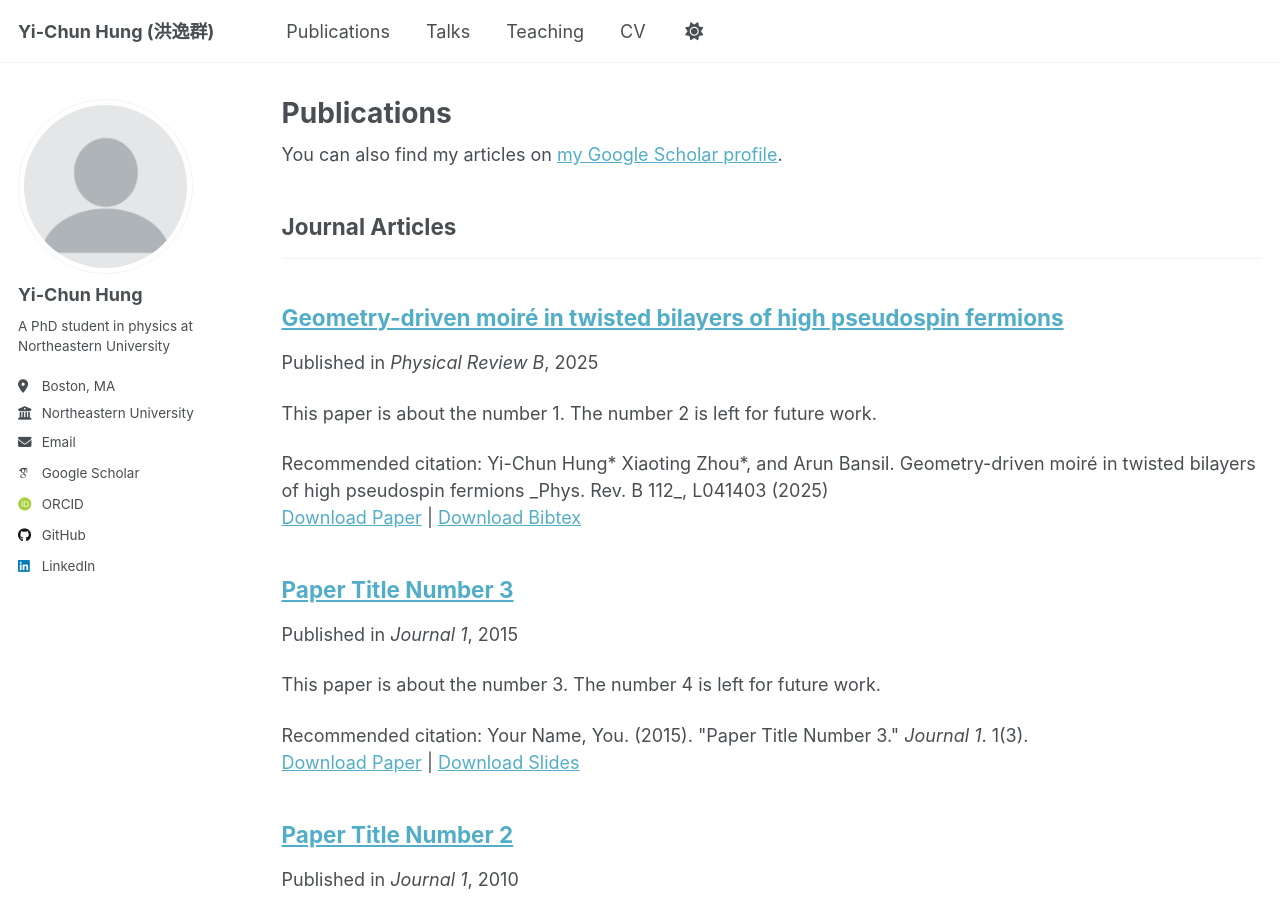
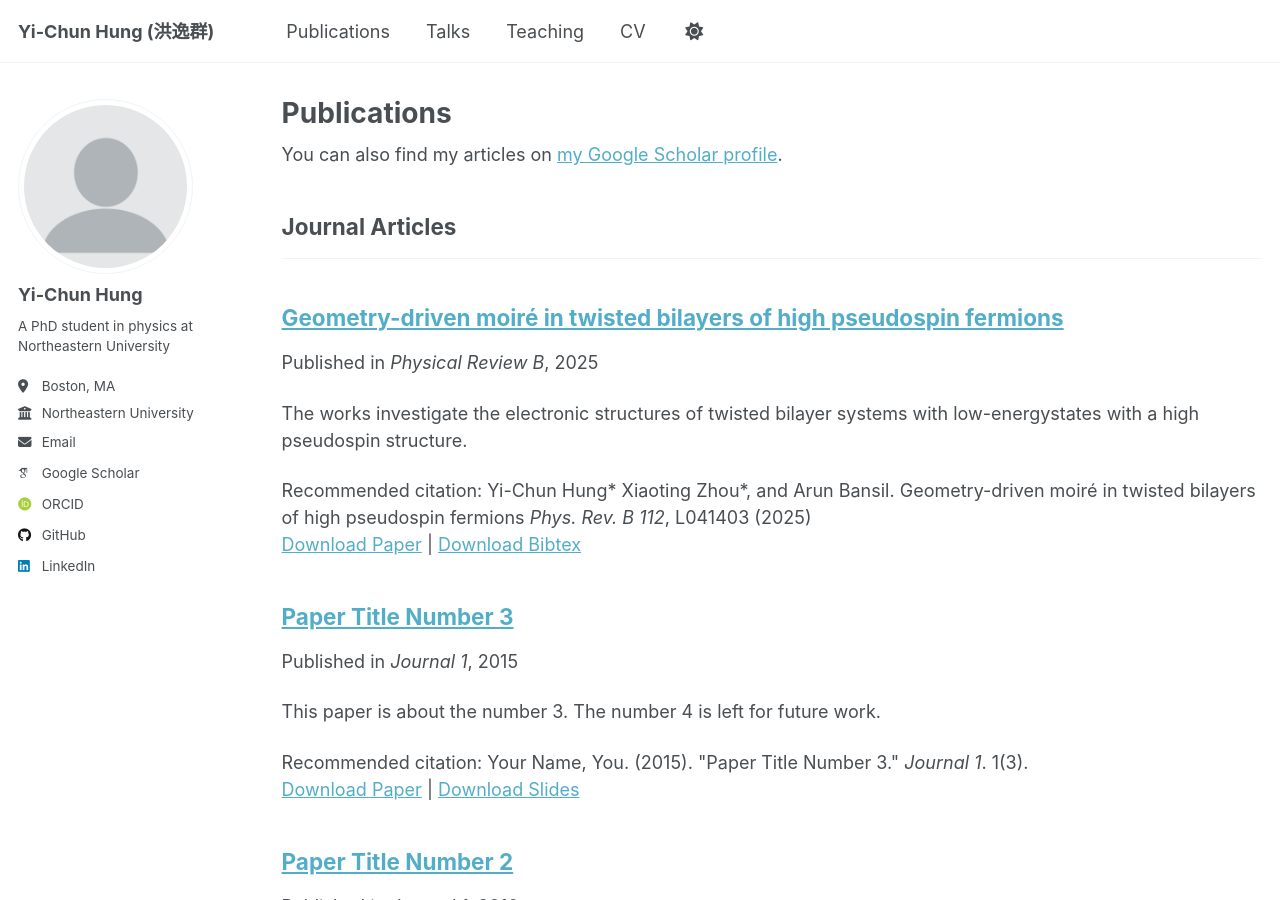
Before and after one commit to lengentyh/YiChunHung_Physics, a Jekyll site: the page built from _pages/publications.html, in a window 1280 px wide and 900 px high. Built offline with Jekyll 4.4.1, drawn with Linux system fonts in a browser that asks for light colours; some web fonts are replaced; a script that is not in the unit is left out.

Commit message:
Update 2025-06-28-watermill.md

```diff
--- a/_publications/2025-06-28-watermill.md
+++ b/_publications/2025-06-28-watermill.md
@@ -3,12 +3,12 @@ title: "Geometry-driven moiré in twisted bilayers of high pseudospin fermions"
 collection: publications
 category: manuscripts
 permalink: /publication/2025-06-28-watermill
-excerpt: 'This paper is about the number 1. The number 2 is left for future work.'
+excerpt: 'The works investigate the electronic structures of twisted bilayer systems with low-energystates with a high pseudospin structure.'
 date: 2025-06-28
 venue: 'Physical Review B'
 slidesurl: # 'http://academicpages.github.io/files/slides1.pdf'
 paperurl: 'https://journals.aps.org/prb/abstract/10.1103/3kws-k867'
 bibtexurl: 'http://academicpages.github.io/files/bibtex_watermill.bib'
-citation: 'Yi-Chun Hung* Xiaoting Zhou*, and Arun Bansil. Geometry-driven moiré in twisted bilayers of high pseudospin fermions _Phys. Rev. B 112_, L041403 (2025)'
+citation: 'Yi-Chun Hung* Xiaoting Zhou*, and Arun Bansil. Geometry-driven moiré in twisted bilayers of high pseudospin fermions <i>Phys. Rev. B 112</i>, L041403 (2025)'
 ---
 Moiré engineering offers new pathways for manipulating emergent states in twisted layered materials and lattice mismatched heterostructures. With the key role of the geometry of the underlying lattice in mind, here we introduce the watermill lattice, a two-dimensional structure with low-energy states characterized by massless pseudospin-3/2 fermions with high winding numbers. Its twisted bilayer is shown to exhibit magic angles, where four isolated flat bands emerge around the Fermi level, featuring elevated Wilson-loop windings and enhanced quantum geometric effects, such as an increase in the ratio of the Berezinskii-Kosterlitz-Thouless transition temperature to the mean-field critical temperature under a weak Bardeen-Cooper-Schrieffer pairing. We discuss how the watermill lattice could be realized in the MXene and group-IV materials. Our Letter highlights the potential of exploiting lattice geometry in moiré engineering to uncover novel quantum phenomena and tailor emergent electronic properties in materials.
```
